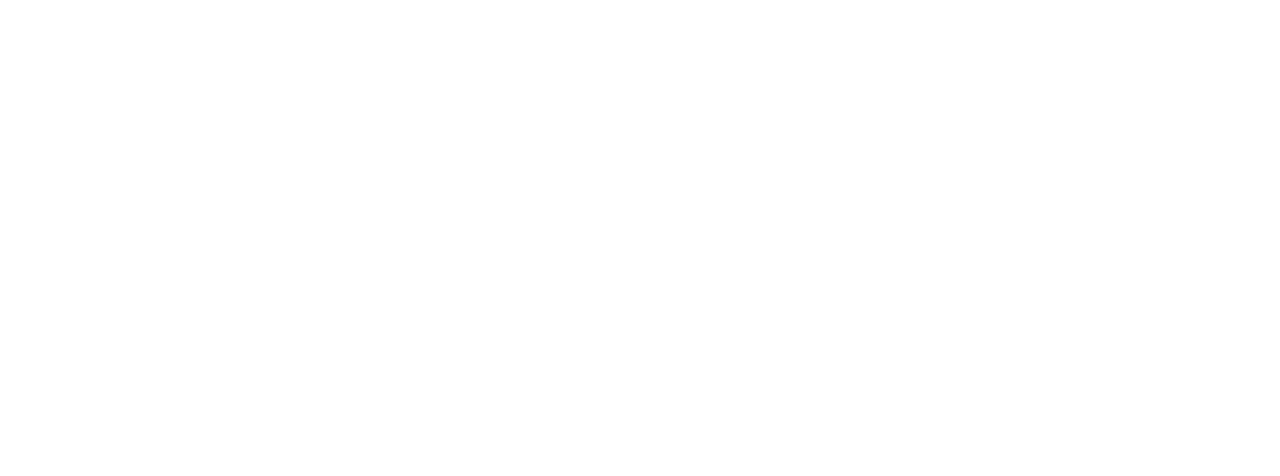
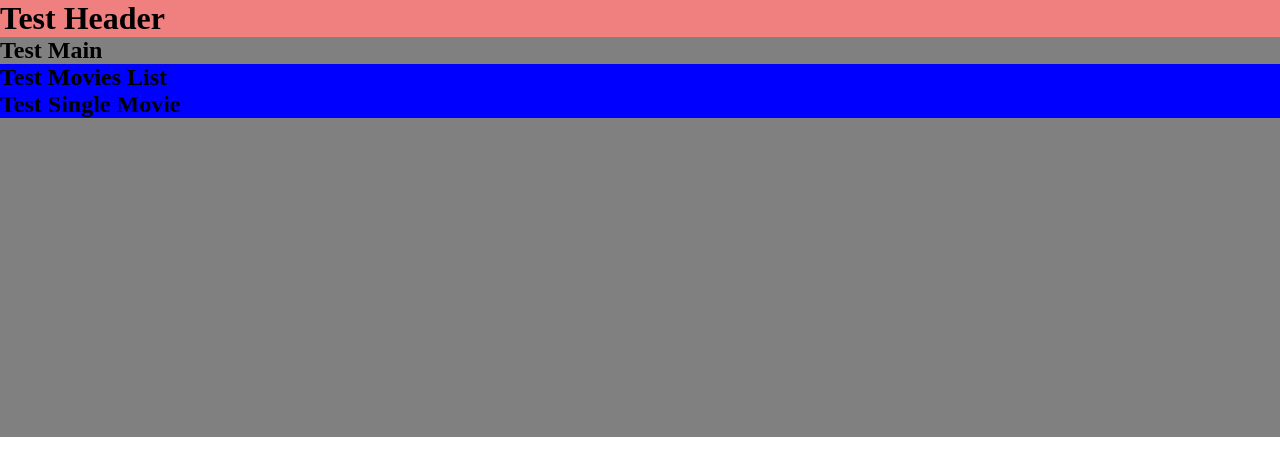
Before and after one commit to marcovittoriozacca/vite-boolflix, a Vue app: page / in a window 1280 px wide. Shown: the top 476 px of the page. Built offline with nearby package versions, Linux system fonts and the light colour scheme.

Commit message:
feat: rough layout

```diff
--- a/src/App.vue
+++ b/src/App.vue
@@ -1,13 +1,26 @@
 <script>
+  import AppHeader from './components/header/AppHeader.vue'
+  import AppMain from './components/main/AppMain.vue'
 
-
+  export default{
+    components:{
+      AppHeader,
+      AppMain,
+    }
+  }
 
 </script>
 
 
 
 <template>
+ <!-- header containing logo and searchbar + btn -->
+  <AppHeader/>
 
+  <main>
+    <!-- App Main contains: The movie list which will be the container of all films, displayed by importing the component Single Film inside of him -->
+    <AppMain/>
+  </main>
 
 </template>
 
--- a/src/assets/style/_general.scss
+++ b/src/assets/style/_general.scss
@@ -0,0 +1,5 @@
+*{
+    padding: 0;
+    margin: 0;
+    box-sizing: border-box;
+}
--- /dev/null
+++ b/src/components/header/AppHeader.vue
@@ -0,0 +1,20 @@
+<script>
+export default {
+    name: 'AppHeader'
+
+}
+</script>
+
+<template>
+    <header>
+        <h1>Test Header</h1>
+    </header>
+</template>
+
+<style lang="scss" scoped>
+
+header{
+    background-color: lightcoral;
+}
+
+</style>
--- /dev/null
+++ b/src/components/main/AppMain.vue
@@ -0,0 +1,26 @@
+<script>
+import MovieList from './movies/MoviesList.vue'
+
+export default {
+    components:{
+        MovieList,
+    },
+
+    name: 'AppMain'
+}
+</script>
+
+<template>
+    <div class="main-container">
+        <h2>Test Main</h2>
+        <MovieList/>
+    </div>
+</template>
+
+<style lang="scss" scoped>
+.main-container{
+    background-color: gray;
+    height: 400px;
+}
+
+</style>
--- /dev/null
+++ b/src/components/main/movies/MoviesList.vue
@@ -0,0 +1,26 @@
+<script>
+import SingleMovie from './SingleMovie.vue';
+
+export default {
+    components:{
+        SingleMovie,
+    },
+
+    name: 'MoviesList'
+}
+</script>
+
+<template>
+    <div>
+        <h2>Test Movies List</h2>
+        <SingleMovie/>
+    </div>
+
+</template>
+
+<style lang="scss" scoped>
+    div{
+        background-color: blue;
+    }
+
+</style>
--- /dev/null
+++ b/src/components/main/movies/SingleMovie.vue
@@ -0,0 +1,17 @@
+<script>
+export default {
+    name: 'SingleMovie'
+}
+</script>
+
+<template>
+    <div>
+        <h2>Test Single Movie</h2>
+    </div>
+</template>
+
+<style lang="scss" scoped>
+    div{
+        background-color: yellow;
+    }
+</style>
--- /dev/null
+++ b/src/store.js
@@ -0,0 +1,5 @@
+import { reactive } from "vue";
+export const store = reactive({
+    API_KEY: 'd310a03c38e6724d794f826e8f368a0b',
+    movieAPIurl: 'https://api.themoviedb.org/3/search/movie',
+})
```
